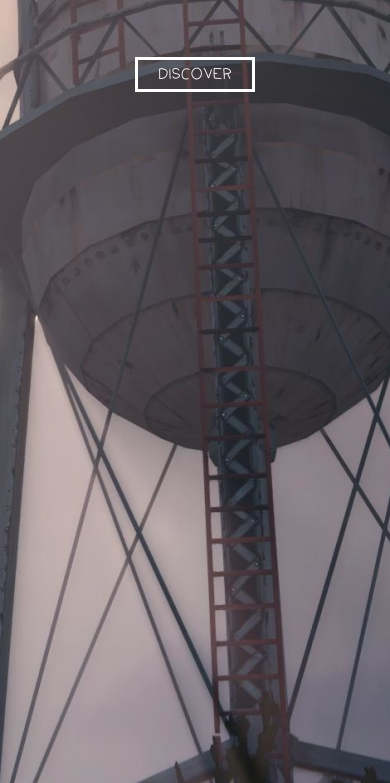
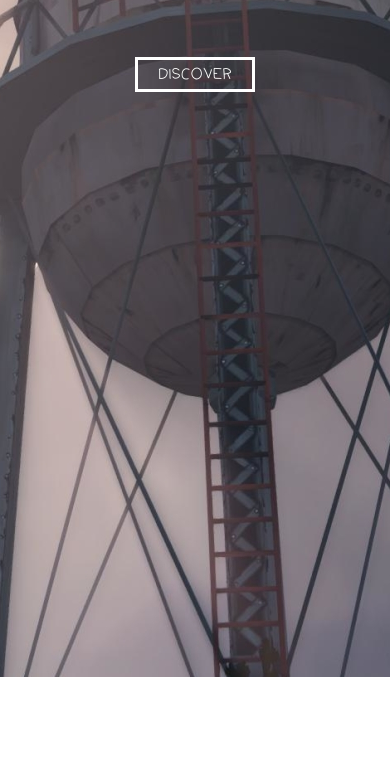
Before and after one commit to rovicz/Life-is-Strange-Blog, a plain HTML site: page index.html in a window 390 px wide. Shown: the part 258-1041 px from the top of the page. After the commit the page ends 935 px from the top, so only its background shows below. Drawn offline with Linux system fonts and the light colour scheme.

Commit message:
style fix 1.1

```diff
--- a/src/css/style.css
+++ b/src/css/style.css
@@ -204,7 +204,7 @@ a:visited {
 @media (max-width: 800px) {
   .apresentacao-bg {
     background: url("../img/bg-mobile.jpg") no-repeat center;
-    height: 950px;
+    height: 100vh;
   }
 }
 
```
